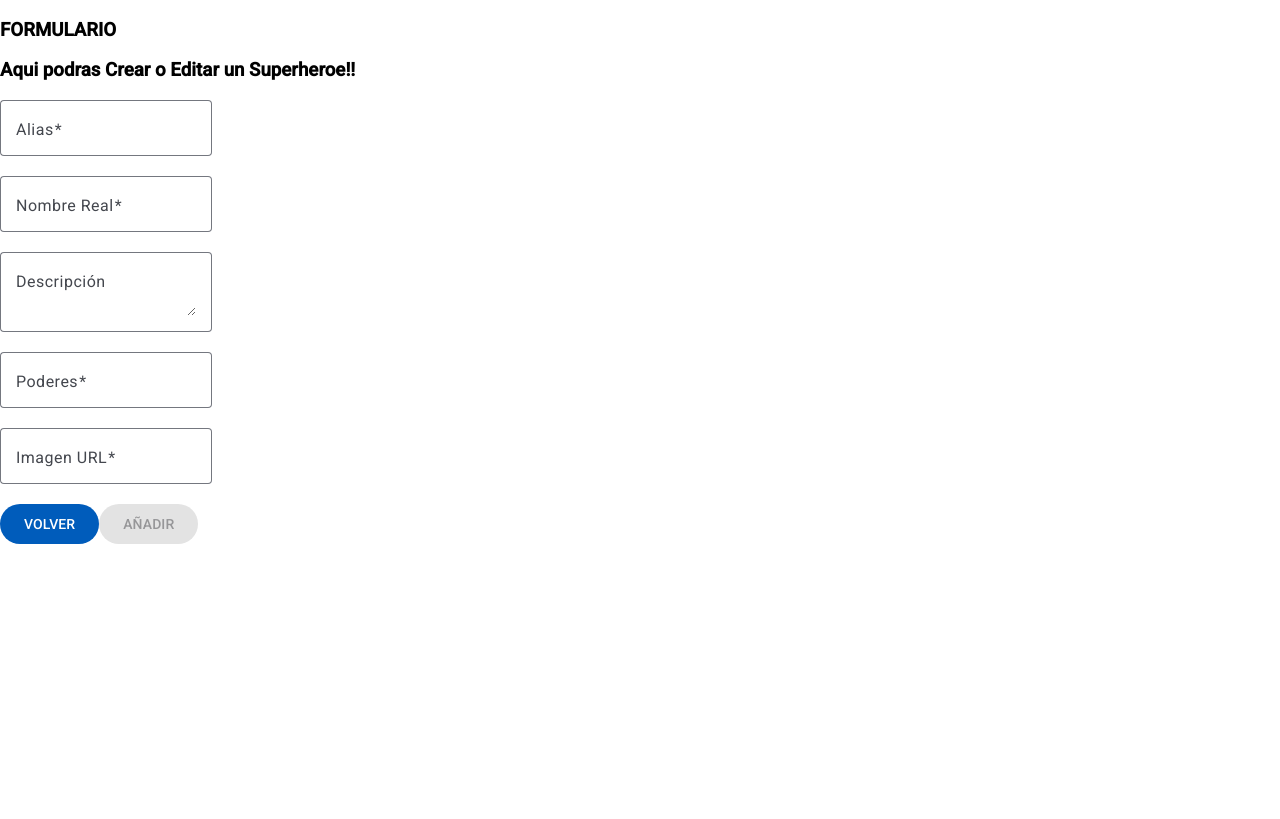
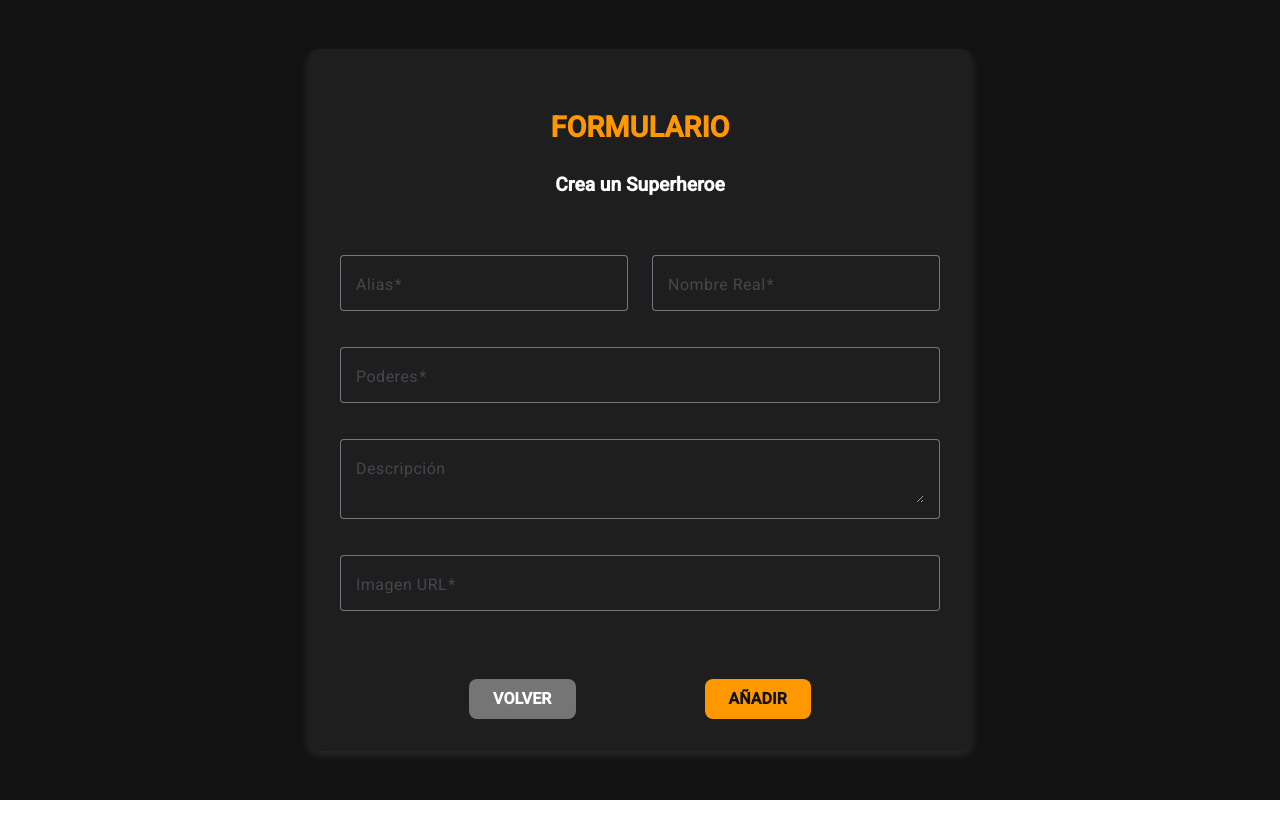
Before and after one commit to Daniel-Ignacio-Nieto/RIU-Frontend-DANIEL-IGNACIO-NIETO, an Angular app: page /heroes/form in a window 1280 px wide. Built offline with nearby package versions, Linux system fonts and the light colour scheme.

Commit message:
feat(styles): add some styles for components

```diff
--- a/src/app/pages/hero-form/hero-form.component.html
+++ b/src/app/pages/hero-form/hero-form.component.html
@@ -3,7 +3,7 @@
     <form [formGroup]="heroForm" class="form" (ngSubmit)="saveHero()">
       <section class="headers">
         <h1 class="title">FORMULARIO</h1>
-        <h3 class="subtitle">Aqui podras Crear o Editar un Superheroe!!</h3>
+        <h3 class="subtitle">{{ heroId ? 'Modifica' : 'Crea' }} un Superheroe</h3>
       </section>
       <div class="row tag">
         <div class="field">
@@ -29,18 +29,18 @@
       <div class="row">
         <div class="field">
           <mat-form-field appearance="outline">
-            <mat-label class="label" for="description">Descripción</mat-label>
-            <textarea matInput id="description" placeholder="ej: Lleva una doble vida..." formControlName="description"></textarea>
-            <mat-error>Min 10 - max 200</mat-error>
+            <mat-label class="label" for="powers">Poderes</mat-label>
+            <input matInput id="powers" placeholder="ej: Vision Rayos X, Super Fuerza..." formControlName="powers" />
+            <mat-error>Solo letras, separe poderes con coma( , )</mat-error>
           </mat-form-field>
         </div>
       </div>
       <div class="row">
         <div class="field">
           <mat-form-field appearance="outline">
-            <mat-label class="label" for="powers">Poderes</mat-label>
-            <input matInput id="powers" placeholder="ej: Vision Rayos X, Super Fuerza..." formControlName="powers" />
-            <mat-error>Solo letras, separe poderes con coma( , )</mat-error>
+            <mat-label class="label" for="description">Descripción</mat-label>
+            <textarea matInput id="description" placeholder="ej: Lleva una doble vida..." formControlName="description"></textarea>
+            <mat-error>Min 10 - max 200</mat-error>
           </mat-form-field>
         </div>
       </div>
--- a/src/app/pages/hero-form/hero-form.component.scss
+++ b/src/app/pages/hero-form/hero-form.component.scss
@@ -0,0 +1,108 @@
+@import '../../../assets/styles/colors';
+.wrapper {
+  display: flex;
+  justify-content: center;
+  align-items: center;
+  min-height: 100vh;
+  background-color: $background-color;
+  color: $text-color;
+
+  .form-container {
+    width: 100%;
+    max-width: 600px;
+    background-color: $card-background;
+    padding: 2rem;
+    border-radius: 12px;
+    box-shadow: 0 4px 10px $border-color;
+
+    .headers {
+      text-align: center;
+      margin-bottom: 1.5rem;
+
+      .title {
+        font-size: 1.8rem;
+        font-weight: bold;
+        color: $primary-color;
+      }
+
+      .subtitle {
+        font-size: 1.2rem;
+        color: lighten($text-color, 20%);
+      }
+    }
+
+    .form {
+      display: flex;
+      flex-direction: column;
+      gap: 1rem;
+
+      .row {
+        display: flex;
+        flex-direction: column;
+        gap: 1rem;
+
+        @media (min-width: 600px) {
+          flex-direction: row;
+          gap: 1.5rem;
+        }
+
+        .field {
+          flex: 1;
+
+          mat-form-field {
+            width: 100%;
+
+            mat-mdc-text-field-wrapper {
+              border-radius: 8px;
+              background-color: $input-background;
+            }
+
+            mat-mdc-floating-label {
+              color: $primary-color;
+            }
+
+            .mdc-text-field__input {
+              color: $text-color;
+            }
+
+            mat-error {
+              color: $error-color;
+            }
+          }
+        }
+      }
+
+      .footer-actions {
+        display: flex;
+        justify-content: space-evenly;
+        margin-top: 2rem;
+
+        button {
+          padding: 0.8rem 1.5rem;
+          font-size: 1rem;
+          border-radius: 8px;
+          font-weight: bold;
+          transition: background 0.3s ease;
+
+          &.back {
+            background-color: $button-back;
+            color: #fff;
+
+            &:hover {
+              background-color: $button-back-hover;
+            }
+          }
+
+          &.add {
+            background-color: $primary-color;
+            color: $background-color;
+
+            &:hover {
+              background-color: $secondary-color;
+            }
+          }
+        }
+      }
+    }
+  }
+}
--- a/src/app/pages/hero-list/hero-list.component.scss
+++ b/src/app/pages/hero-list/hero-list.component.scss
@@ -1,18 +1,78 @@
+@import '../../../assets/styles/colors';
+
 .wrapper {
+  display: flex;
+  flex-direction: column;
+  align-items: center;
+  background-color: $background-color;
+  min-height: 100vh;
+
   .headers {
+    width: 100%;
+    text-align: center;
+    padding: 20px;
+    background-color: #232323;
+
+    h1 {
+      color: $text-color;
+      font-size: 2rem;
+      margin: 0;
+    }
   }
+
   .container {
+    display: flex;
+    flex-direction: column;
+    align-items: center;
+    padding: 20px;
+    width: 100%;
+    max-width: 1200px;
+
     .actions {
-    }
-    .list {
       display: flex;
-      flex-wrap: wrap;
-      gap: 30px;
-      .hero {
-        max-width: 300px;
+      justify-content: space-between;
+      width: 100%;
+      margin-bottom: 20px;
+
+      .search {
+        flex: 1;
+        padding: 10px;
+        margin-right: 10px;
+        background-color: #333;
+        color: #fff;
+        border-radius: 5px;
+        border: none;
+        outline: none;
+        font-size: 1rem;
+      }
+
+      .add {
+        background-color: $button-background;
+        color: $button-text-color;
+        border-radius: 5px;
+        padding: 10px 15px;
+        cursor: pointer;
+
+        &:hover {
+          background-color: darken($button-background, 10%);
+        }
       }
     }
+
+    .list {
+      display: grid;
+      grid-template-columns: repeat(auto-fill, minmax(280px, 1fr));
+      gap: $margin-gap;
+      width: 100%;
+      margin-bottom: 20px;
+    }
+
     .paginator {
+      display: flex;
+      justify-content: center;
+      width: 100%;
+      padding: 20px 0;
+      background-color: $background-color;
     }
   }
 }
--- a/src/app/shared/components/alerta-modal/alerta-modal.component.scss
+++ b/src/app/shared/components/alerta-modal/alerta-modal.component.scss
@@ -1,8 +1,66 @@
+@import '../../../../assets/styles/colors';
+
 .wrapper {
-  .container {
-    text-align: center;
-    .footer-actions {
-      justify-content: space-evenly;
+  display: flex;
+  align-items: center;
+  justify-content: center;
+  height: 100%;
+}
+
+.container {
+  background: $card-background;
+  border-radius: $border-radius;
+  box-shadow: 0px 4px 10px rgba(0, 0, 0, 0.3);
+  padding: 20px;
+  text-align: center;
+  color: $text-color;
+  width: 100%;
+  max-width: 400px;
+
+  h2 {
+    color: $primary-color;
+    font-size: 1.5rem;
+    margin-bottom: 10px;
+  }
+
+  mat-dialog-content {
+    font-size: 1rem;
+    color: $subtitle-color;
+    margin-bottom: 15px;
+  }
+
+  .footer-actions {
+    display: flex;
+    justify-content: space-between;
+    gap: 10px;
+    margin-top: 20px;
+
+    button {
+      flex: 1;
+      padding: 8px;
+      border-radius: $border-radius;
+      font-weight: bold;
+      transition:
+        background-color 0.3s ease,
+        transform 0.2s ease;
+
+      &:first-child {
+        background: $button-back;
+        color: $text-color;
+
+        &:hover {
+          background: darken($button-back, 10%);
+        }
+      }
+
+      &:last-child {
+        background: $error-color;
+        color: #fff;
+
+        &:hover {
+          background: darken($error-color, 10%);
+        }
+      }
     }
   }
 }
--- a/src/app/shared/components/hero/hero.component.scss
+++ b/src/app/shared/components/hero/hero.component.scss
@@ -1,22 +1,111 @@
+@import '../../../../assets/styles/colors';
+
 .wrapper {
+  display: flex;
+
   .container {
+    display: flex;
+    width: 100%;
+    max-width: 320px;
+
     .card {
+      width: 100%;
+      background-color: $card-background;
+      border: 2px solid $card-border;
+      box-shadow: 0 4px 8px rgba(0, 0, 0, 0.2);
+
+      &:hover {
+        transform: translateY(-10px);
+        box-shadow: 0 8px 15px rgba(0, 0, 0, 0.3);
+      }
+
       .headers {
+        background-color: #232323;
+        padding: 15px;
+        text-align: center;
         justify-content: center;
-        text-align: center;
-      }
-      .image {
-        max-width: 100%;
-        img {
-          max-width: 100%;
+
+        mat-card-title {
+          font-size: 1.4rem;
+          color: $text-color;
+        }
+
+        mat-card-subtitle {
+          font-size: 1rem;
+          color: $subtitle-color;
         }
       }
+
+      .image {
+        position: relative;
+        aspect-ratio: 1 / 1;
+        overflow: hidden;
+
+        img {
+          width: 100%;
+          height: 100%;
+          object-fit: fill;
+        }
+      }
+
+      .description {
+        font-size: 14px;
+        color: $text-color;
+        text-align: justify;
+      }
+
       .chips {
+        display: flex;
+        justify-content: center;
+
+        mat-chip-set {
+          mat-chip {
+          }
+        }
       }
-      .description {
-      }
+
       .actions {
+        padding: 10px;
+        display: flex;
+        justify-content: space-evenly;
+        margin-top: 15px;
+
+        button {
+          width: 45%;
+          padding: 8px;
+          background-color: $button-background;
+          color: $button-text-color;
+          border: none;
+          border-radius: 4px;
+          cursor: pointer;
+
+          &:hover {
+            background-color: darken($button-background, 10%);
+          }
+        }
       }
     }
   }
+
+  @media (max-width: 600px) {
+    .container {
+      max-width: 100%;
+    }
+
+    .card {
+      width: 100%;
+    }
+
+    .headers {
+      padding: 10px;
+    }
+
+    .description {
+      font-size: 13px;
+    }
+
+    .image {
+      aspect-ratio: 1 / 1;
+    }
+  }
 }
```
